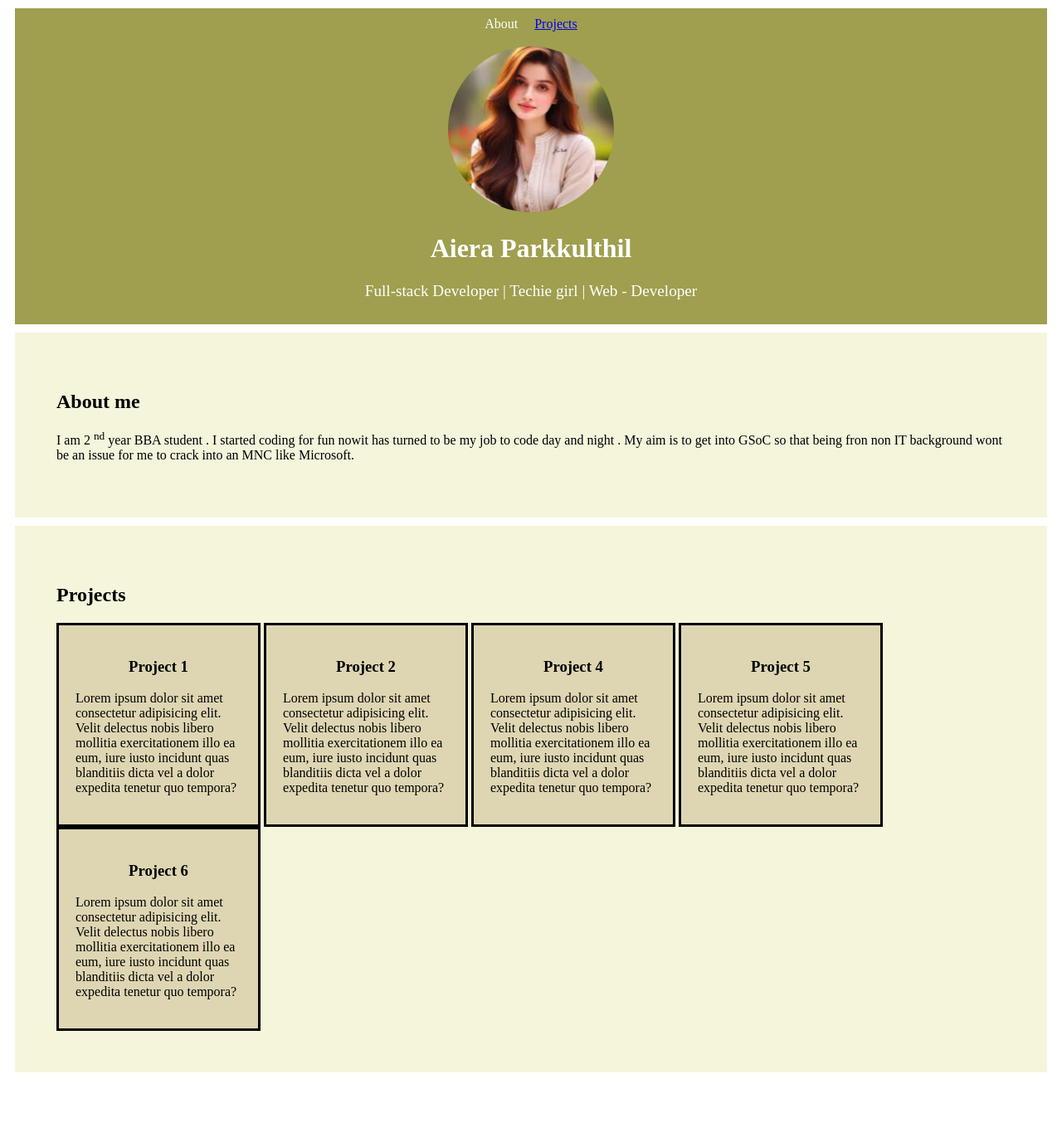
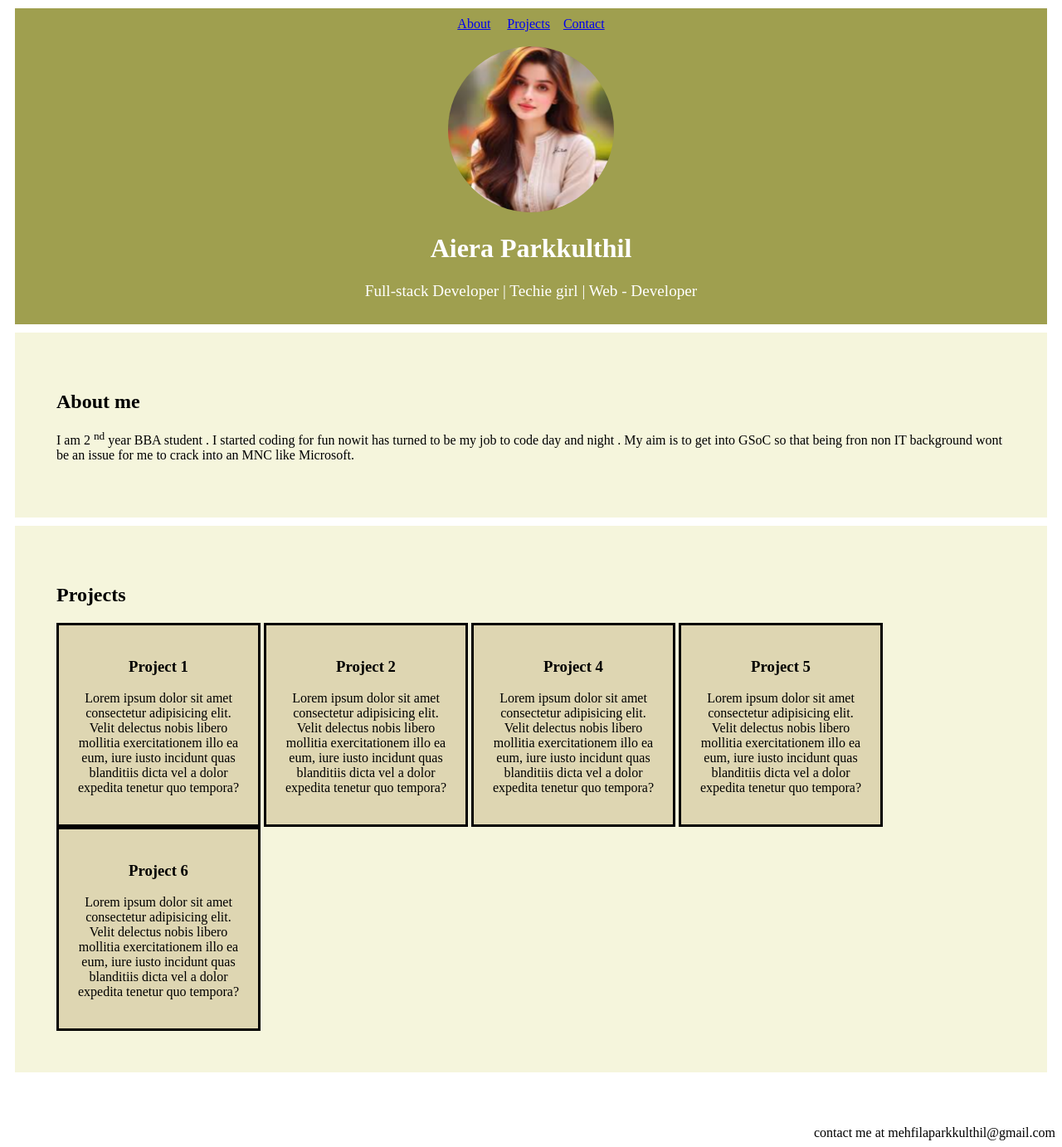
Before and after one commit to Mehfila123/CSS-Projects, a plain HTML site: page Project -2/index.html in a window 1280 px wide. Shown: the whole page at 83% size. Before the commit the page ends 1303 px from the top, so only its background shows below. Drawn offline with Linux system fonts and the light colour scheme.

Commit message:
updated css file

```diff
--- a/Project -2/index.html
+++ b/Project -2/index.html
@@ -11,9 +11,11 @@
     <!-- Added header -->
 
     <header>
+        <!-- added nav tag -->
         <nav>
-            <a hre ="#bio">About</a> &nbsp; &nbsp;
-            <a href =". projects">Projects</a>
+            <a href ="#bio">About</a> &nbsp; &nbsp;
+            <a href ="#projects">Projects</a>&nbsp; &nbsp;
+            <a href ="#contact">Contact</a>
        </nav>
        <br>
         <img src="girl.png" alt="image of a girl ">
@@ -29,9 +31,13 @@
         <p>I am 2 <sup>nd</sup> year BBA student . I started coding for fun nowit has turned to be my job to code day and night . My aim is to get into GSoC so that being fron non IT background wont be an issue for me to crack into an MNC like Microsoft.</p>
     </section>
 
-    <section class="projects">
+    <!-- Add class projects -->
+
+    <section id="projects">
 
        <h2>Projects</h2>
+
+    <!-- added id -->
 
        <div id="project1">
 
@@ -69,5 +75,13 @@
 
     </section>
 
+    <br><br><br>
+
+    <!-- added footer -->
+
+    <footer id="contact">
+        contact me at mehfilaparkkulthil@gmail.com
+    </footer>
+
 </body>
 </html>
--- a/Project -2/style.css
+++ b/Project -2/style.css
@@ -83,3 +83,6 @@ h3{
 .projects p{
     text-align: left;
 }
+#contact{
+    text-align: end;
+}
```
